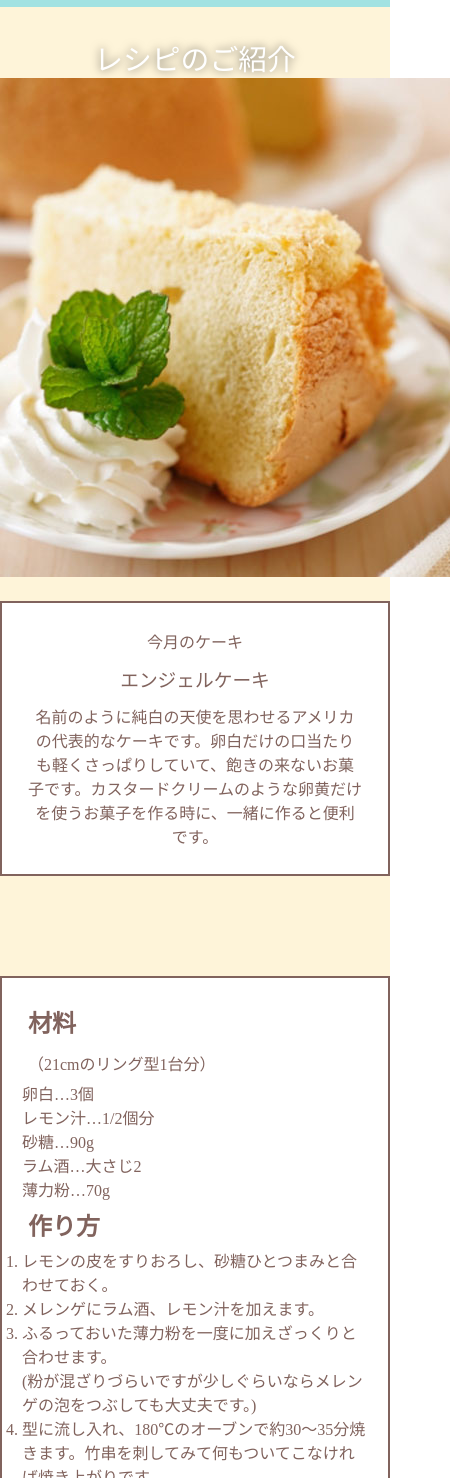
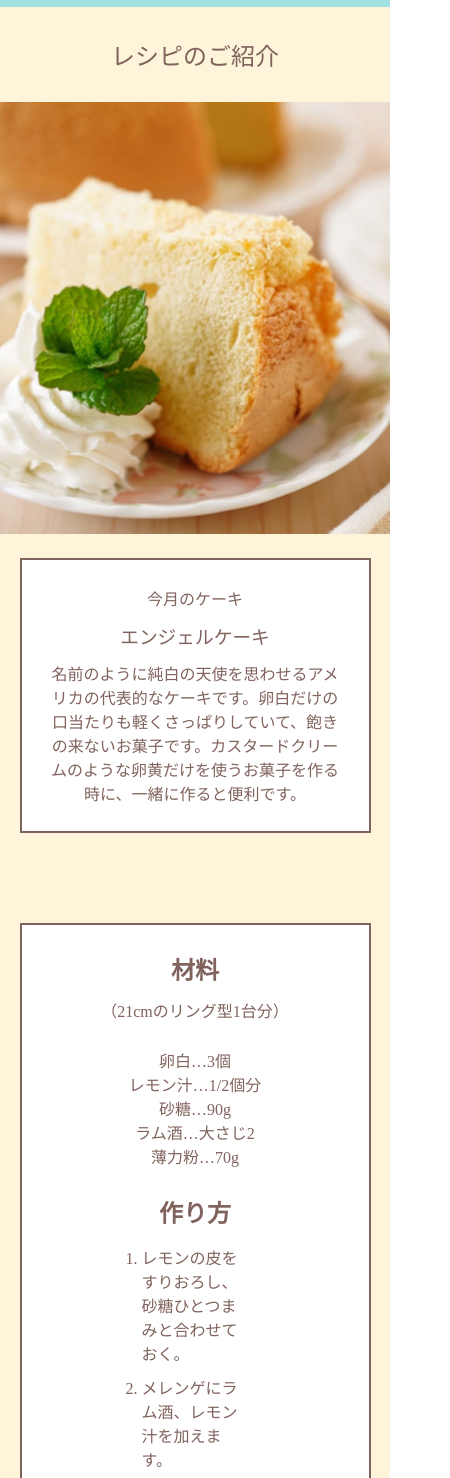
Before and after one commit to ringonokki/homemadefactory, a plain HTML site: page recipe.html in a window 390 px wide. Shown: the part 61-1539 px from the top of the page, 450 px wide, since content can reach past the window. Drawn offline with Linux system fonts and the light colour scheme; a web font is replaced by a local one.

Commit message:
Add files via upload

```diff
--- a/style.css
+++ b/style.css
@@ -52,12 +52,9 @@ header img {
     margin: 0 auto;
 }
 
-nav {
-    display: flex;
-    justify-content: space-between;
-}
-
-.nav-link ul {
+nav,
+.nav-link ul,
+.flex-box {
     display: flex;
     justify-content: space-between;
 }
@@ -71,11 +68,6 @@ main {
     border: solid 2px #81635d;
     padding: 20px;
     position: relative;
-}
-
-.flex-box {
-    display: flex;
-    justify-content: space-between;
 }
 
 .btn1 {
@@ -111,7 +103,7 @@ main {
     margin: 180px auto;
 }
 
-h1 {
+.title h1 {
     text-align: center;
     font-size: 180%;
     color: white;
@@ -266,6 +258,67 @@ iframe {
     margin: 0 auto 50px;
 }
 
+/*recipeページ*/
+.recipe-page {
+    width: 700px;
+    margin: 0 auto;
+}
+
+.recipe-page h1 {
+    text-align: center;
+    margin-bottom: 30px;
+}
+
+.recipe-page1 img {
+    width: 350px;
+    padding-right: 30px;
+}
+
+.recipe-page3 div {
+    width: 680px;
+    margin: 10px auto;
+    text-align: center;
+}
+
+.recipe-page3 div p {
+    text-align: center;
+}
+
+.recipe-page3 div ul{
+    margin: 20px auto;
+}
+
+.recipe-page3 div ul li{
+    width: 200px;
+    margin: 0 auto;
+    text-align: center;
+}
+
+.recipe-page3 div ol li {
+    margin: 10px 100px;
+    text-align: left;
+}
+
+/*mailページ*/
+.mail {
+    margin: 0 auto 0;
+}
+
+.mail div {
+    width: 680px;
+    margin: 30px auto;
+}
+
+.mail div h1 {
+    padding: 6px;
+    font-family: "Zen Kurenaido", sans-serif;
+    font-weight: 600;
+    font-style: normal;
+}
+
+.mail div p {
+    margin-top: 10px;
+}
 /*footer*/
 footer {
     background-image: url(img/line.jpg);
@@ -301,7 +354,7 @@ nav {
     width: 300px;
     margin: 0 auto;
 }
-
+/*indexページ*/
 /*top*/
 .title {
     width: 90%;
@@ -314,11 +367,7 @@ nav {
     padding: 0 auto;
 }
 
-.news1 {
-    margin: 10px auto;
-}
-
-.news2 {
+.news1,.news2 {
     margin: 10px auto;
 }
 
@@ -364,7 +413,8 @@ figure {
 }
 
 /*online*/
-.online {
+.online,
+.online2 {
     width: 100%;
 }
 
@@ -377,16 +427,12 @@ figure {
     margin: 0;
 }
 
-.online2 {
-    width: 100%;
-}
-
 .btn2 {
     margin: 20px auto;
 }
 
 /*accese*/
-.accese {
+.accese,iframe {
     width: 100%;
     margin: 0 auto;
 }
@@ -403,9 +449,39 @@ figure {
     width: 100%;
 }
 
-iframe {
+/*recipeページ*/
+.recipe-page {
     width: 100%;
     margin: 0 auto;
 }
 
+.recipe-page1 img {
+    width: 100%;
+    margin: 0 auto;
+    padding: 0;
 }
+
+.recipe-page1 {
+    width: 100%;
+    text-align: center;
+}
+
+.recipe-page .contener {
+    width: 90%;
+}
+
+.recipe-page1 p {
+    text-align: center;
+    width: 100%;
+}
+
+.recipe-page3 .contener {
+    width: 90%;
+}
+
+
+/*mailページ*/
+.mail .contener {
+    width: 90%;
+}
+}
```
